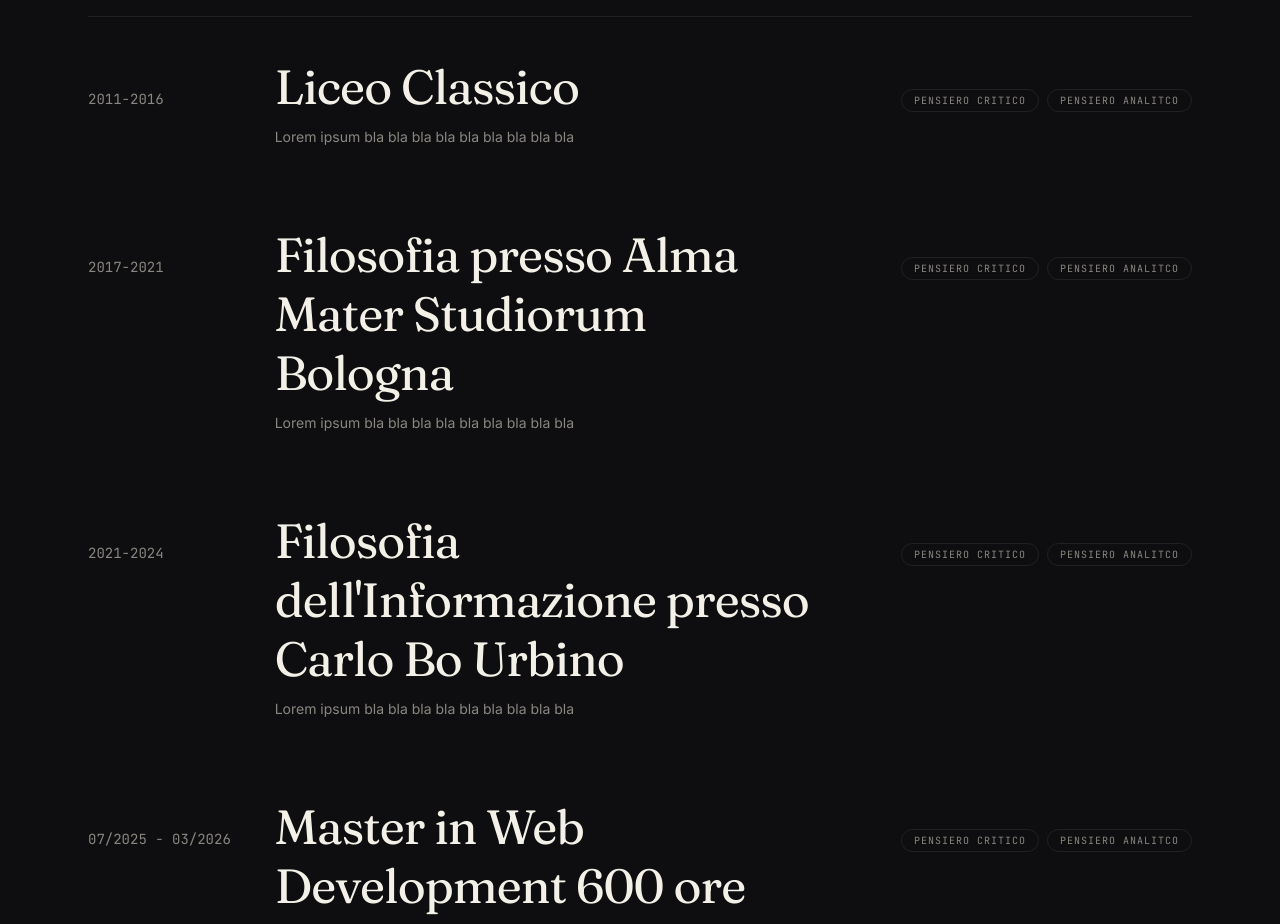
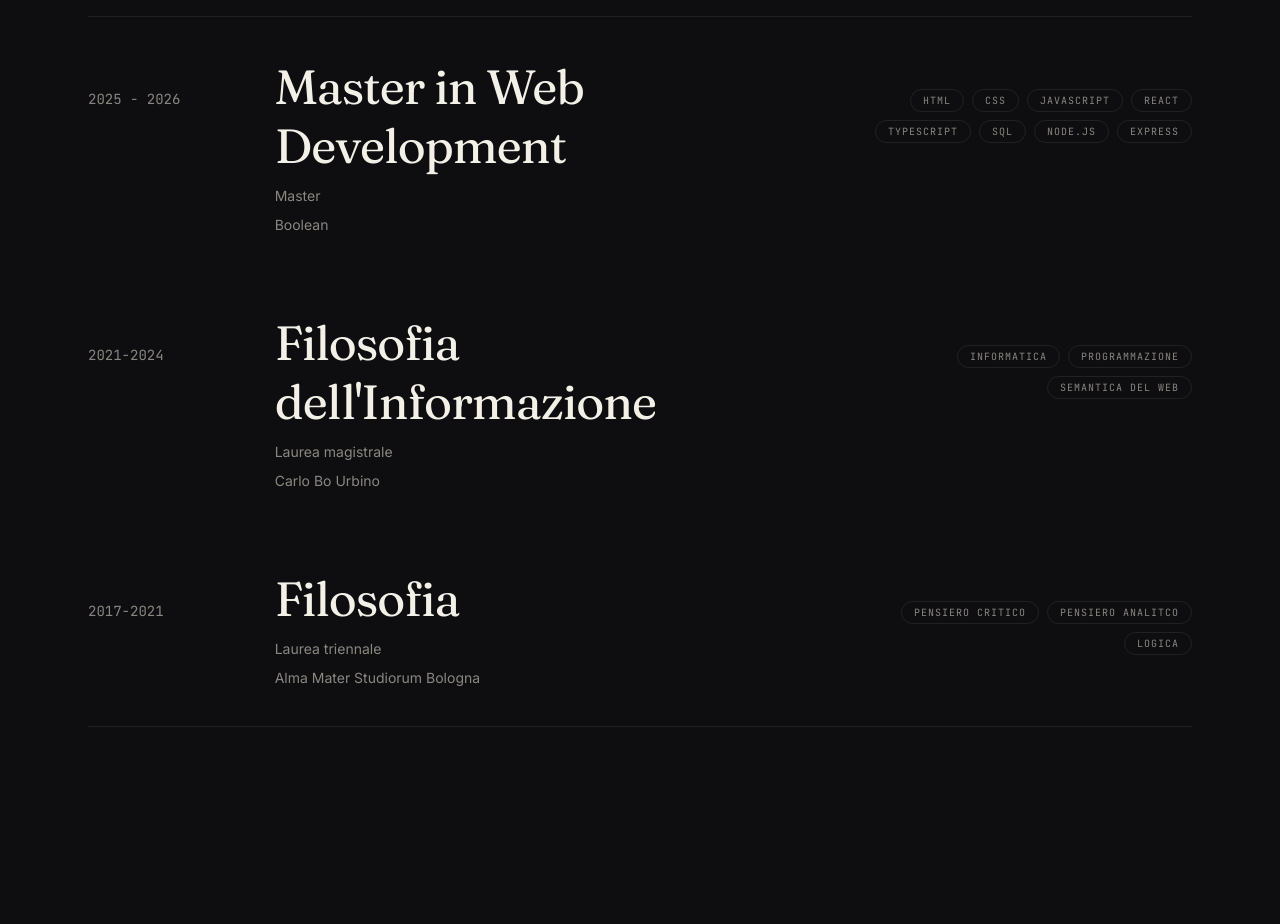
Before and after one commit to riccardo-ottavi/portfolio, a React (Vite) app: page / in a window 1280 px wide. Shown: the part 1860-2784 px from the top of the page. Built offline with nearby package versions, Linux system fonts and the light colour scheme.

Commit message:
update: instruction section

```diff
--- a/src/components/InstructionCard.jsx
+++ b/src/components/InstructionCard.jsx
@@ -4,19 +4,20 @@
     return (
         <div className="instruction-card">
             <Reveal delay={i * 80}>
-                <li className="work-item">
-                    <a href="#" className="work-link">
+                <li className="work-item work-link">
+
                         <span className="work-year">{instruction.period}</span>
                         <div className="work-info">
                             <h3>{instruction.name}</h3>
-                            <p>{instruction.details}</p>
+                            <p>{instruction.type}</p>
+                            <p>{instruction.where}</p>
                         </div>
                         <div className="work-tags">
                             {(instruction.skills ?? []).map((s) => (
                                 <span key={s} className="tag">{s}</span>
                             ))}
                         </div>
-                    </a>
+
                 </li>
             </Reveal>
         </div>
--- a/src/data/instructionInfos.js
+++ b/src/data/instructionInfos.js
@@ -1,35 +1,30 @@
 export const instructionInfos = [
     {
-        id: 1,
-        name: "Liceo Classico",
-        period: "2011-2016",
+        id:1,
+        name: "Master in Web Development",
+        where: "Boolean",
+        type: "Master",
+        period: "2025 - 2026",
         finalGrade: "X",
-        details: "Lorem ipsum bla bla bla bla bla bla bla bla bla",
-        skills: ["Pensiero critico", "Pensiero analitco"]
+        skills: ["HTML", "CSS", "JavaScript", "React", "Typescript", "SQL", "Node.js", "Express"]
     },
     {
         id: 2,
-        name: "Filosofia presso Alma Mater Studiorum Bologna",
-        period: "2017-2021",
-        finalGrade: "84",
-        details: "Lorem ipsum bla bla bla bla bla bla bla bla bla",
-        skills: ["Pensiero critico", "Pensiero analitco"]
-
+        name: "Filosofia dell'Informazione",
+        where: "Carlo Bo Urbino",
+        type: "Laurea magistrale",
+        period: "2021-2024",
+        finalGrade: "105",
+        skills: ["Informatica", "Programmazione", "Semantica del web"]
     },
     {
         id: 3,
-        name: "Filosofia dell'Informazione presso Carlo Bo Urbino",
-        period: "2021-2024",
-        finalGrade: "105",
-        details: "Lorem ipsum bla bla bla bla bla bla bla bla bla",
-        skills: ["Pensiero critico", "Pensiero analitco"]
+        name: "Filosofia",
+        where: "Alma Mater Studiorum Bologna",
+        type: "Laurea triennale",
+        period: "2017-2021",
+        finalGrade: "84",
+        skills: ["Pensiero critico", "Pensiero analitco", "Logica"]
+
     },
-    {
-        id:4,
-        name: "Master in Web Development 600 ore presso Boolean",
-        period: "07/2025 - 03/2026",
-        finalGrade: "X",
-        details: "Lorem ipsum bla bla bla bla bla bla bla bla bla",
-        skills: ["Pensiero critico", "Pensiero analitco"]
-    }
 ]
--- a/src/data/projectsInfos.js
+++ b/src/data/projectsInfos.js
@@ -11,6 +11,16 @@
         },
         {
             id: 2,
+            year: "2026",
+            title: "Spotify Clone",
+            description: "Clone della Web App di Spotify contenente la musica da me prodotta.",
+            details: "Realizzazione di un clone di Spotify sviluppato con React e TypeScript, con interfaccia ispirata alla piattaforma originale. Il progetto mi ha permesso di approfondire la gestione dei componenti, lo state management, il routing e la creazione di interfacce moderne e dinamiche, consolidando le mie competenze nel frontend development.",
+            tags: ["Typescript", "React", "Node.js"],
+            link: "https://spotify-clone-project-rho.vercel.app",
+            media:"spoti.mp4"
+        },
+        {
+            id: 3,
             year: "2025",
             title: "Birthday rememberer",
             description: "Web App per inserire e tenere traccia dei compleanni di una lista di contatti, non dimenticarti più di fare gli auguri!",
@@ -19,16 +29,6 @@
             link: "https://birthday-rememberer.vercel.app",
             media:"birth.mp4"
 
-        },
-        {
-            id: 3,
-            year: "2026",
-            title: "Spotify Clone",
-            description: "Clone della Web App di Spotify contenente la musica da me prodotta.",
-            details: "Realizzazione di un clone di Spotify sviluppato con React e TypeScript, con interfaccia ispirata alla piattaforma originale. Il progetto mi ha permesso di approfondire la gestione dei componenti, lo state management, il routing e la creazione di interfacce moderne e dinamiche, consolidando le mie competenze nel frontend development.",
-            tags: ["Typescript", "React", "Node.js"],
-            link: "https://spotify-clone-project-rho.vercel.app",
-            media:"spoti.mp4"
         },
         {
             id: 4,
--- a/src/pages/HomePage.jsx
+++ b/src/pages/HomePage.jsx
@@ -77,9 +77,9 @@
                         <Reveal delay={250}>
                             <div className="stats">
                                 {[
-                                    { k: "12+", v: "Anni di pratica" },
-                                    { k: "60", v: "Progetti consegnati" },
-                                    { k: "4", v: "Awwwards menzionati" },
+                                    { k: "3+", v: "Anni di studio" },
+                                    { k: "8+", v: "Progetti realizzati" },
+                                    { k: "3", v: "Linguaggi conosciuti" },
                                 ].map((s) => (
                                     <div key={s.v}>
                                         <div className="stat-num">{s.k}</div>
@@ -87,26 +87,26 @@
                                     </div>
                                 ))}
                             </div>
+                            <a
+                                href="/RiccardoOttaviCV.pdf"
+                                download
+                                className="cv-download"
+                            >
+                                Scarica il CV <span>↗</span>
+                            </a>
                         </Reveal>
                     </div>
                 </div>
-                <a
-                    href="/RiccardoOttaviCV.pdf"
-                    download
-                    className="cv-download"
-                >
-                    Scarica il CV <span>↗</span>
-                </a>
             </section>
 
 
-            <section id="work" className="section">
+            <section id="instruction" className="section">
                 <div className="container">
                     <Reveal>
                         <div className="section-head">
                             <div>
                                 <p className="eyebrow">⟶ Istruzione</p>
-                                <h2>Titoli di studio acquisiti</h2>
+                                <h2>Titoli di studio</h2>
                             </div>
                             <p className="font-mono muted" style={{ fontSize: "0.75rem" }}>
                                 {String(instructionInfos.length).padStart(2, "0")} / {String(instructionInfos.length).padStart(2, "0")}
@@ -172,9 +172,7 @@
 
             <footer className="footer">
                 <div className="footer-inner">
-                    <p>© 2025 Studio — Tutti i diritti riservati</p>
                     <div className="footer-links">
-                        <a href="#">Instagram</a>
                         <a href="https://github.com/riccardo-ottavi">GitHub</a>
                         <a href="https://www.linkedin.com/in/riccardo-ottavi-b542533b8/">LinkedIn</a>
                     </div>
--- a/src/pages/ProjectDetails.jsx
+++ b/src/pages/ProjectDetails.jsx
@@ -1,6 +1,7 @@
 import { useParams } from "react-router-dom";
 import { projects } from "../data/projectsInfos";
 import { Link } from "react-router-dom";
+import { useEffect } from "react";
 
 export default function ProjectDetails() {
     const { id } = useParams();
@@ -13,9 +14,15 @@
         return <h1>Progetto non trovato</h1>;
     }
 
+    useEffect(() => {
+        window.scrollTo(0, 0);
+    }, []);
+
     return (
         <>
-            <Link to={"/"}><button>Indietro</button></Link>
+            <Link to="/" className="back-link">
+                <span>← Indietro</span>
+            </Link>
             <main className="project-detail">
 
                 <div className="container">
--- a/src/styles.css
+++ b/src/styles.css
@@ -58,6 +58,42 @@
   transition:
     color .3s,
     border-color .3s;
+}
+
+.back-link {
+  position: fixed;
+  top: 2rem;
+  left: 2rem;
+  z-index: 100;
+
+  display: inline-flex;
+  align-items: center;
+  gap: 0.75rem;
+
+  font-family: var(--font-display);
+  font-size: 0.9rem;
+  letter-spacing: -0.01em;
+
+  color: var(--muted);
+
+  border-bottom: 1px solid var(--border);
+  padding-bottom: 0.25rem;
+
+  transition: color 0.3s, border-color 0.3s, transform 0.3s;
+}
+
+.back-link span {
+  transition: transform 0.3s;
+}
+
+.back-link:hover {
+  color: var(--accent);
+  border-color: var(--accent);
+  transform: translateX(-2px);
+}
+
+.back-link:hover span {
+  transform: translateX(-4px);
 }
 
 .cv-download span {
```
